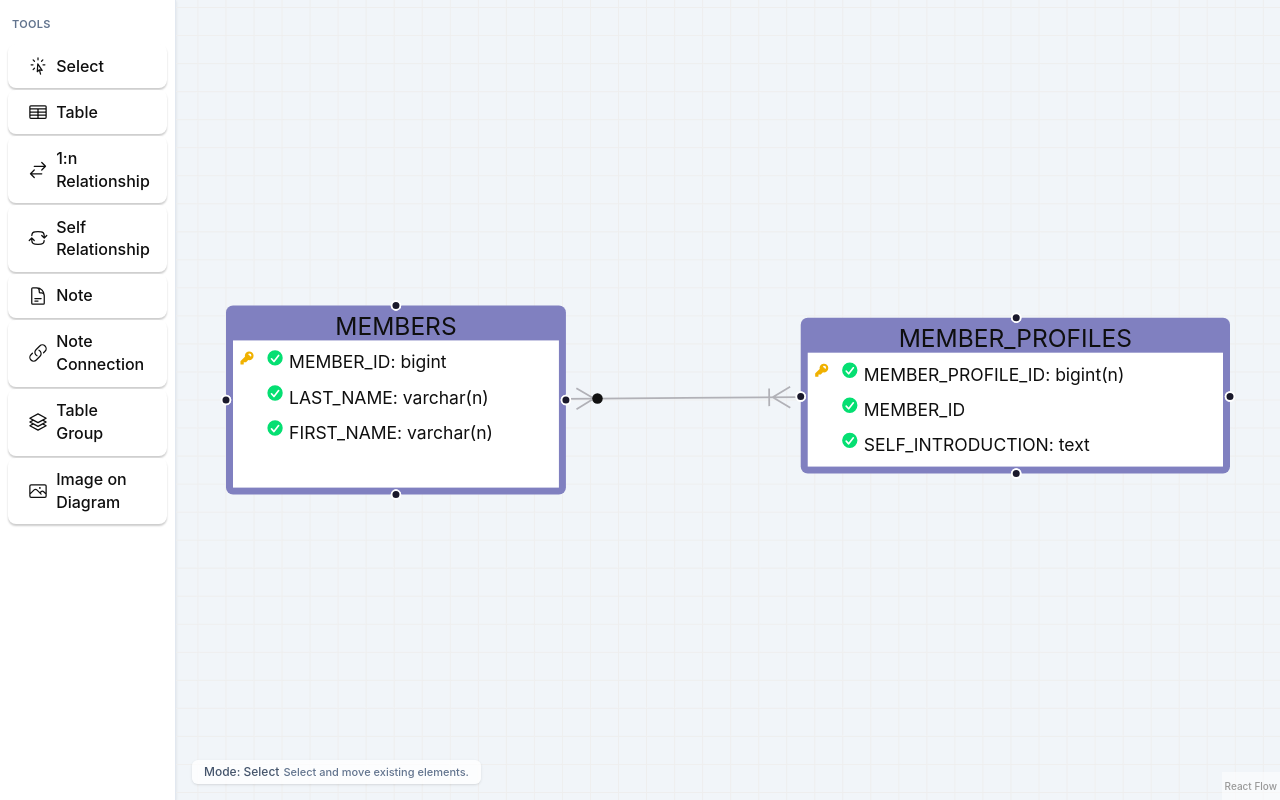
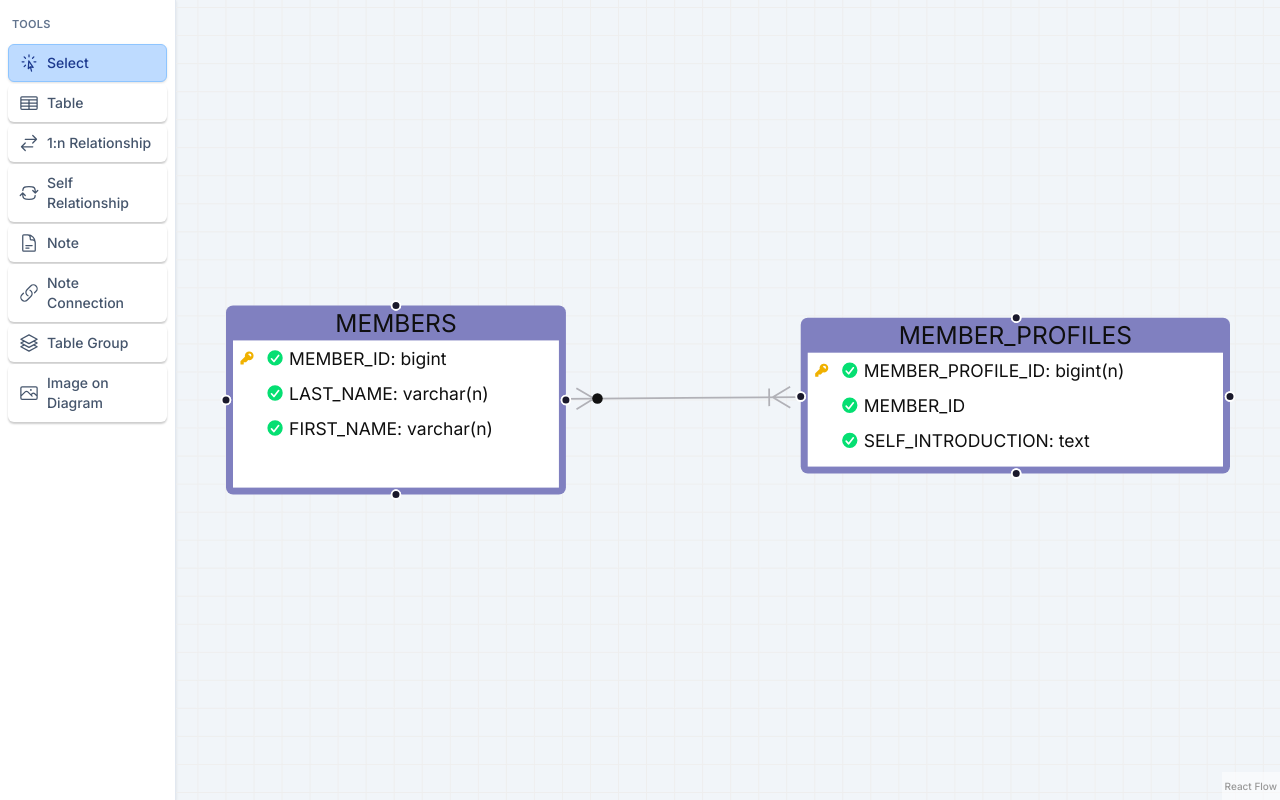
Before and after one commit to s-kai273/ersflute, a React (Vite) app: page / in a window 1280 px wide. Built offline with nearby package versions, Linux system fonts and the light colour scheme.

Commit message:
modify tool panel to be highlighted when selected

```diff
--- a/index.html
+++ b/index.html
@@ -1,9 +1,12 @@
-<!doctype html>
+<!DOCTYPE html>
 <html lang="en">
   <head>
     <meta charset="UTF-8" />
     <link rel="icon" type="image/svg+xml" href="/vite.svg" />
-    <meta name="viewport" content="width=device-width, initial-scale=1.0" />
+    <link
+      href="https://fonts.googleapis.com/css2?family=Inter:wght@300;400;500;600;700&display=swap"
+      rel="stylesheet"
+    />
     <title>Tauri + React + Typescript</title>
   </head>
 
--- a/src/App.css
+++ b/src/App.css
@@ -1,12 +1,6 @@
 @import "tailwindcss";
 
-.logo.vite:hover {
-  filter: drop-shadow(0 0 2em #747bff);
-}
-
-.logo.react:hover {
-  filter: drop-shadow(0 0 2em #61dafb);
-}
+@layer base {
   :root {
     font-family: Inter, Avenir, Helvetica, Arial, sans-serif;
     font-size: 16px;
@@ -21,31 +15,6 @@
     -webkit-font-smoothing: antialiased;
     -moz-osx-font-smoothing: grayscale;
     -webkit-text-size-adjust: 100%;
-}
-
-.container {
-  margin: 0;
-  padding-top: 10vh;
-  display: flex;
-  flex-direction: column;
-  justify-content: center;
-  text-align: center;
-}
-
-.logo {
-  height: 6em;
-  padding: 1.5em;
-  will-change: filter;
-  transition: 0.75s;
-}
-
-.logo.tauri:hover {
-  filter: drop-shadow(0 0 2em #24c8db);
-}
-
-.row {
-  display: flex;
-  justify-content: center;
   }
 
   a {
@@ -83,6 +52,7 @@ button {
   button:hover {
     border-color: #396cd8;
   }
+
   button:active {
     border-color: #396cd8;
     background-color: #e8e8e8;
@@ -91,10 +61,6 @@ button:active {
   input,
   button {
     outline: none;
-}
-
-#greet-input {
-  margin-right: 5px;
   }
 
   @media (prefers-color-scheme: dark) {
@@ -116,3 +82,4 @@ button {
       background-color: #0f0f0f69;
     }
   }
+}
--- a/src/components/molecules/tableNode/index.tsx
+++ b/src/components/molecules/tableNode/index.tsx
@@ -17,7 +17,7 @@ export function TableNode({
       }}
     >
       <div className="flex items-center justify-center h-5 pointer-events-none">
-        <p className="text-sm translate-y-[2px]">{data.physicalName}</p>
+        <p className="text-sm">{data.physicalName}</p>
       </div>
       <div className="nodrag flex-1 w-full px-1 pb-1">
         <div className="w-full h-full bg-white">
@@ -40,7 +40,7 @@ export function TableNode({
                   />
                 )}
               </span>
-              <span className="translate-y-[2px]">
+              <span>
                 {column.physicalName && <span>{column.physicalName}</span>}
                 {column.columnType && <span>: {column.columnType}</span>}
               </span>
--- a/src/components/molecules/toolbar/index.tsx
+++ b/src/components/molecules/toolbar/index.tsx
@@ -17,10 +17,10 @@ export const Toolbar = ({ activeMode, onModeChange }: ToolbarProps) => {
               key={tool.id}
               type="button"
               className={clsx(
-                "flex w-full items-center gap-2 rounded-md px-2.5 py-2 text-left text-sm transition",
+                "flex w-full items-center gap-2 rounded-md border px-2.5 py-2 text-left text-sm transition",
                 isActive
-                  ? "bg-slate-200 text-slate-900 shadow-inner"
-                  : "text-slate-600 hover:bg-slate-100 hover:text-slate-900"
+                  ? "border-blue-300 bg-blue-200 text-blue-900 shadow-sm"
+                  : "border-transparent text-slate-600 hover:border-blue-200 hover:bg-blue-50 hover:text-blue-900"
               )}
               onClick={() => onModeChange(tool.id)}
               aria-pressed={isActive}
--- a/src/components/organisms/dbDiagram/index.tsx
+++ b/src/components/organisms/dbDiagram/index.tsx
@@ -14,7 +14,6 @@ import { CardinalityEdge } from "../../molecules/cardinalityEdge";
 import { CardinalityEdgeData } from "../../molecules/cardinalityEdge/types";
 import { tables } from "./testData";
 import { Column, TableNodeData } from "../../molecules/tableNode/types";
-import { findToolProfile } from "../../molecules/toolbar/modes";
 import { DbDiagramProps } from "./types";
 import { modeSettings } from "./modeSettings";
 
@@ -77,7 +76,6 @@ const initialEdges = createEdges(tables);
 
 export const DbDiagram = ({ activeMode }: DbDiagramProps) => {
   const [nodes, _, onNodesChange] = useNodesState(initialNodes);
-  const activeTool = findToolProfile(activeMode);
   const activeModeSettings = modeSettings[activeMode];
 
   return (
@@ -102,12 +100,6 @@ export const DbDiagram = ({ activeMode }: DbDiagramProps) => {
       >
         <Background variant={BackgroundVariant.Lines} gap={16} size={1} />
       </ReactFlow>
-      <div className="pointer-events-none absolute bottom-4 left-4 rounded-md bg-white/80 px-3 py-1 text-xs font-medium text-slate-600 shadow-sm">
-        Mode: {activeTool.label}
-        <span className="ml-1 text-[11px] text-slate-500">
-          {activeTool.description}
-        </span>
-      </div>
     </div>
   );
 };
```
Also changed, not shown: 2 other files (tests, documents, lock files or other folders). Lines whose indentation alone changed are shown as unchanged.
